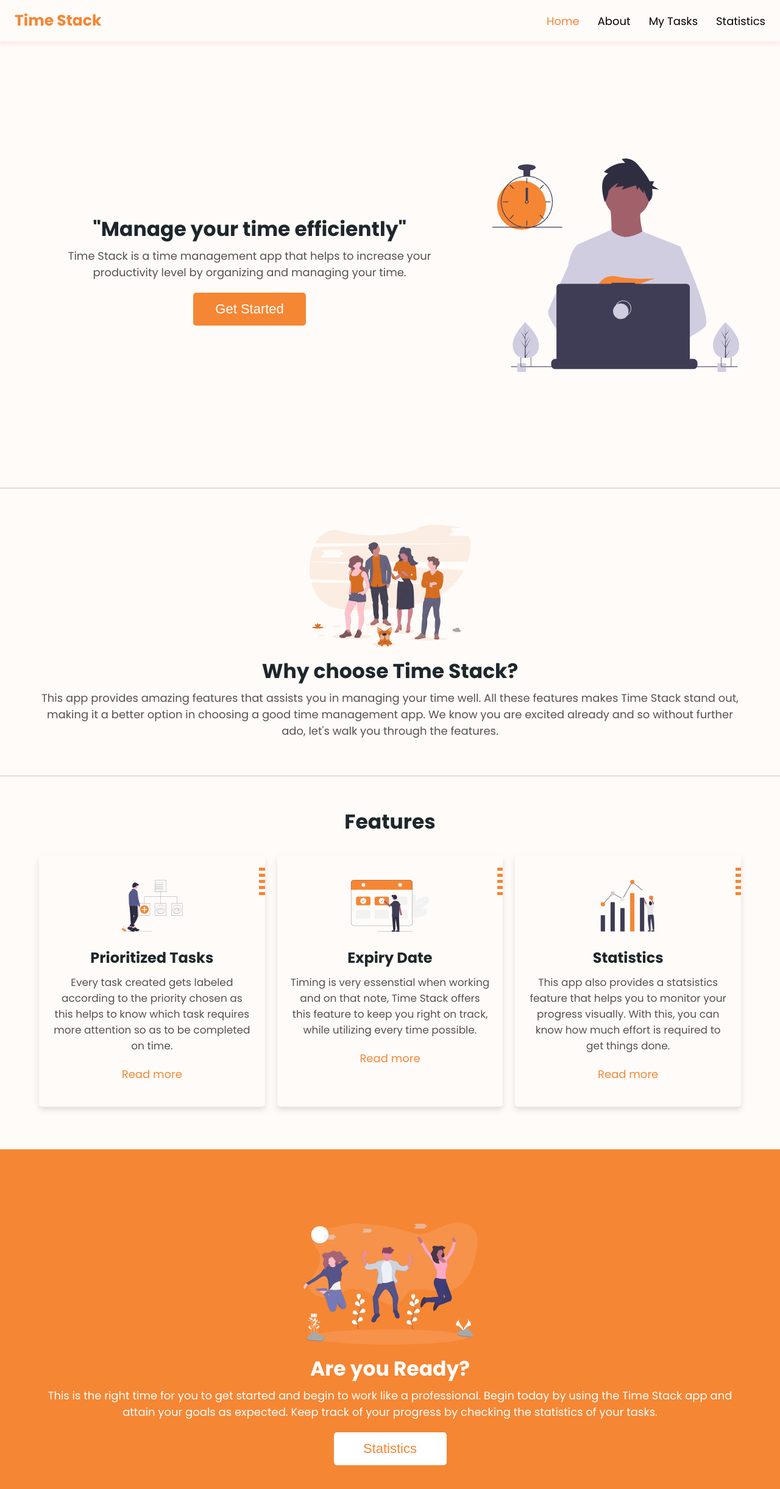
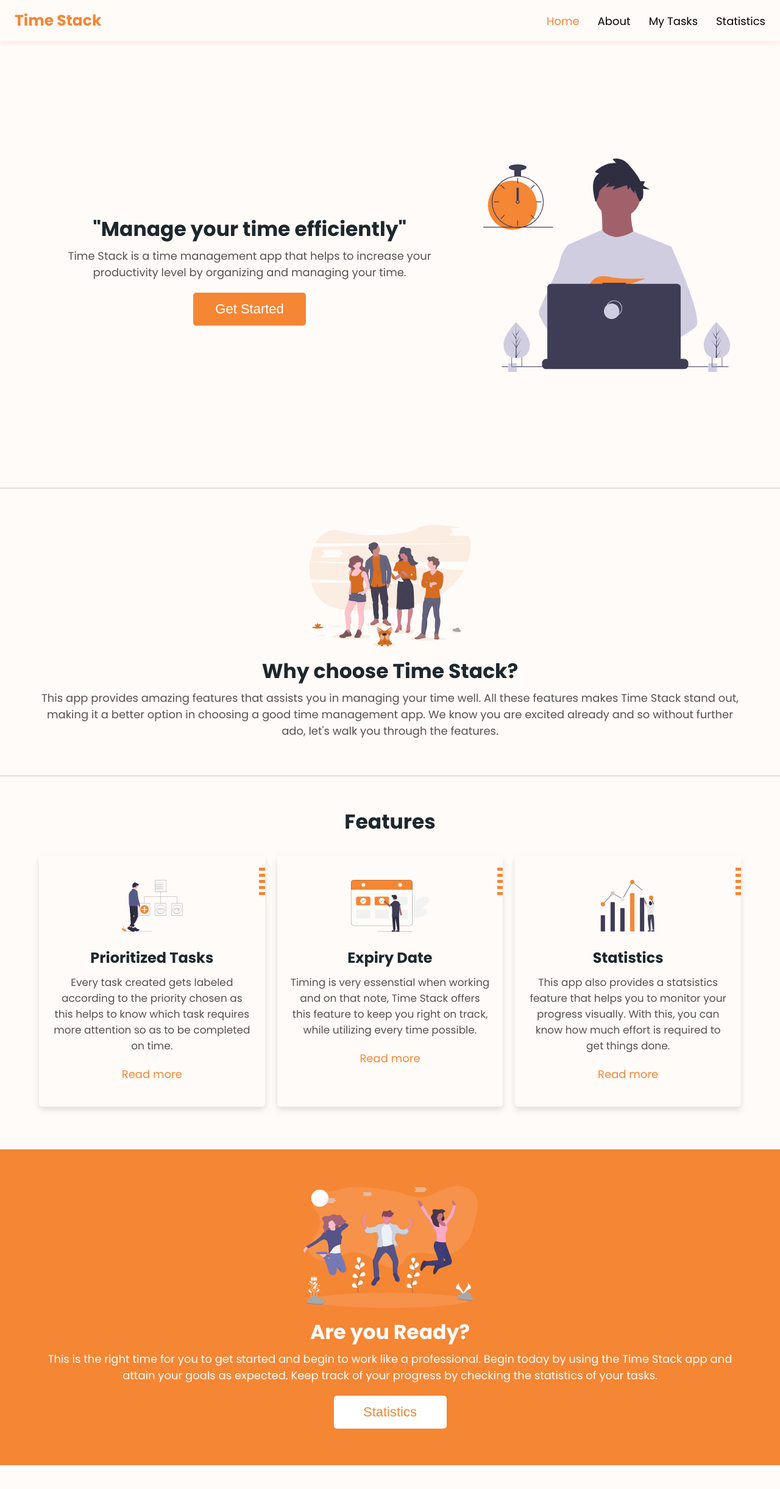
Before and after one commit to Nwoye-Ezekiel/stack, a React (Create React App) app: page / in a window 1280 px wide. Shown: the top 2442 px of the page at 61% size. After the commit the page ends 2403 px from the top, so only its background shows below. Built offline with nearby package versions, Linux system fonts and the light colour scheme.

Commit message:
reverted some changes

```diff
--- a/src/App.css
+++ b/src/App.css
@@ -275,14 +275,13 @@ body {
   align-items: center;
   width: 90%;
   margin: 0 auto;
-  margin-top: 60px;
 }
 .image {
   margin-left: auto;
   margin-right: auto;
   height: 200px;
 }
-.hero-image {
+.hero-image{
   display: none;
 }
 .about-image {
@@ -875,7 +874,7 @@ label {
   .hero-image {
     display: block;
     height: 350px;
-    margin-left: 50px;
+    margin-left: 20px;
   }
   .cont {
     width: 500px;
```
